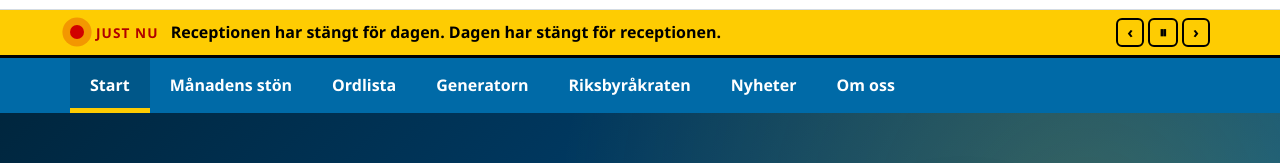
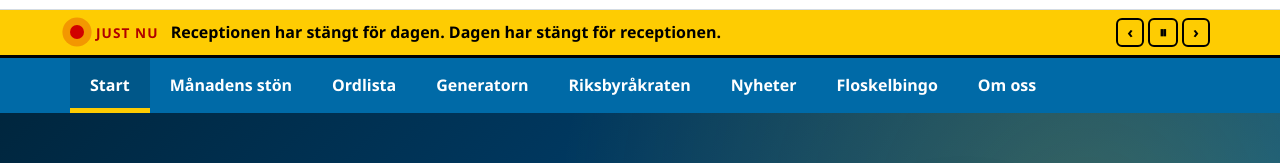
Before and after one commit to stondotnu/stondotnu.github.io, a plain HTML site: page index.html in a window 1280 px wide. Shown: the part 199-362 px from the top of the page. Drawn offline with Linux system fonts and the light colour scheme.

Commit message:
Update index.html

```diff
--- a/index.html
+++ b/index.html
@@ -1955,5 +1955,6 @@
 <script src="features/om-oss/om-oss.js" defer></script>
 <script src="features/nyheter/nyheter.js" defer></script>
 <script src="features/kontakt/kontakt.js" defer></script>
+<script src="features/floskelbingo/floskelbingo.js" defer></script>
 </body>
 </html>
```
